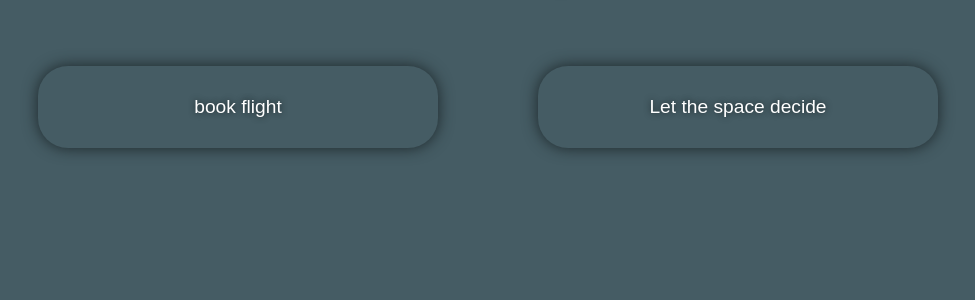
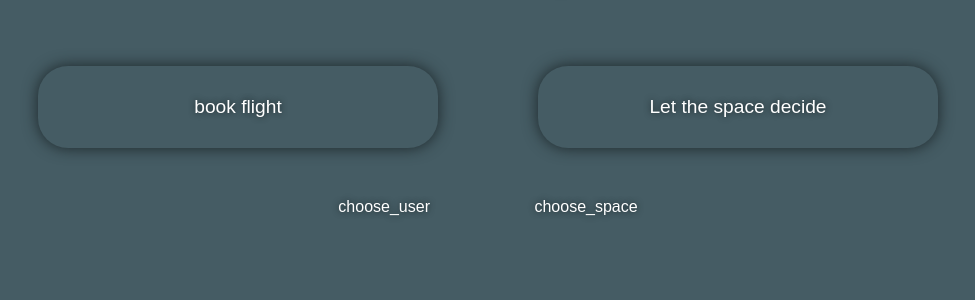
Before and after one commit to AleksanderCichon/BHL2024, a Flask app: page / in a window 1280 px wide. Shown: the part 142-442 px from the top of the page, without its empty margins (152-1127 px from the left). Run offline with Flask 3, Linux system fonts and the light colour scheme.

Commit message:
added routes

```diff
--- a/app.py
+++ b/app.py
@@ -1,17 +1,30 @@
 from flask import Flask, render_template, request
 
 app = Flask(__name__)
+
 
 # Route for the home page
 @app.route("/")
 def home():
     return render_template("index.html")  # Renders the HTML file
 
+
 # Route to handle form submissions or API calls
 @app.route("/submit", methods=["POST"])
 def submit():
-    data = request.form['input_name']  # Gets data from a form
+    data = request.form["input_name"]  # Gets data from a form
     return f"Received: {data}"
+
+
+@app.route("/choose-user")
+def choose_user():
+    return render_template("choose_user.html")
+
+
+@app.route("/choose-space")
+def choose_space():
+    return render_template("choose_space.html")
+
 
 if __name__ == "__main__":
     app.run(debug=True)
--- a/templates/index.html
+++ b/templates/index.html
@@ -7,10 +7,15 @@
     <link rel="stylesheet" href="{{ url_for('static', filename='style.css') }}">
 </head>
 <body>
+
     <h1>Welcome to Space</h1>
     <div id = "conteiner">
         <div class="button"><a href="flights.html">book flight</a></div>
         <div class="button"><a href="zodiac.html">Let the space decide</a></div>
     </div>
+
+    <a href="/choose-user">choose_user</a>
+    <a href="/choose-space">choose_space</a>
+
 </body>
 </html>
```
Also changed, not shown: templates/choose_space.html (added, +13 -0 lines), templates/choose_user.html (added, +13 -0 lines).
